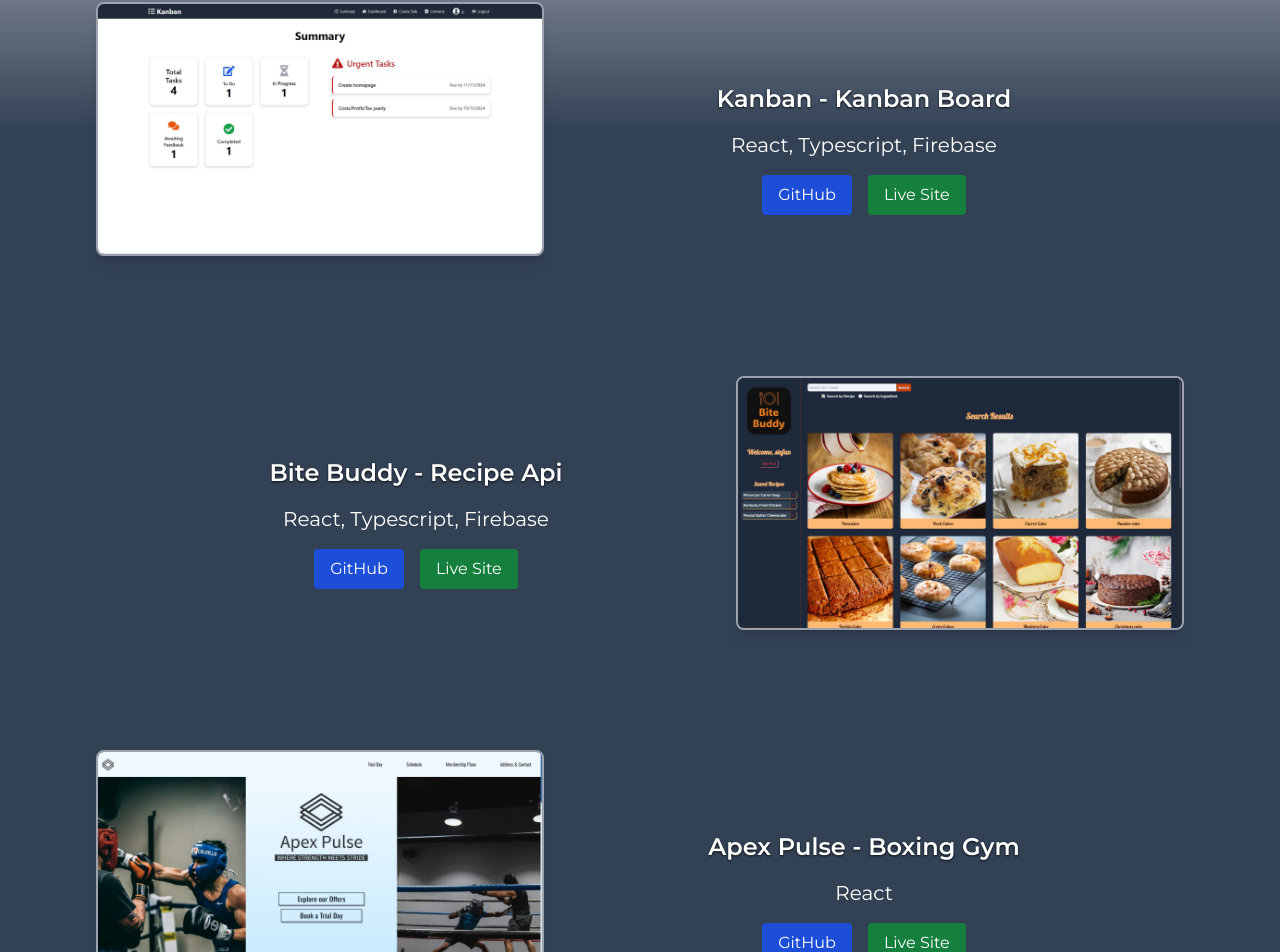
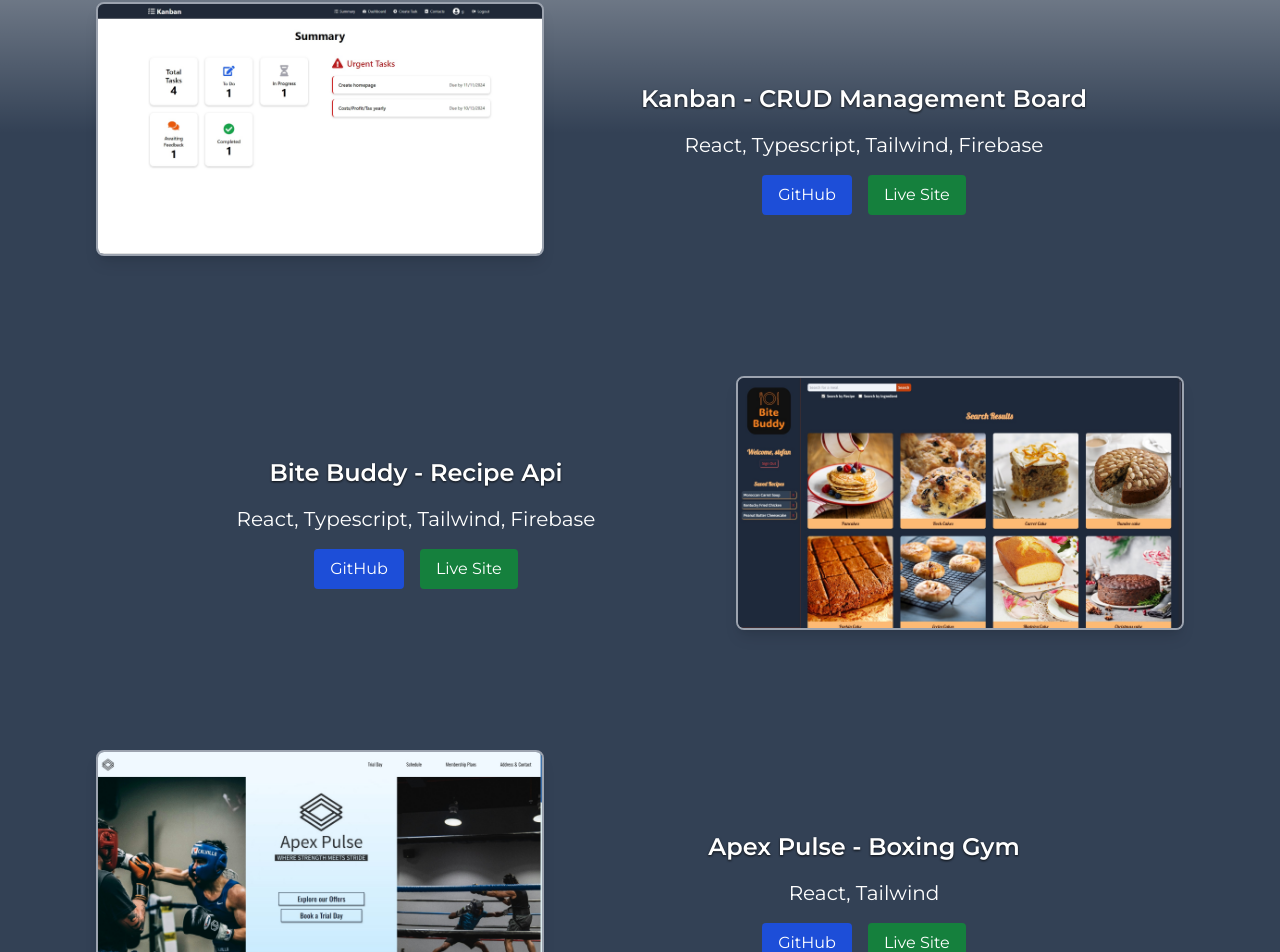
Before and after one commit to stefandm/portfolio-react, a React (Vite) app: page / in a window 1280 px wide. Shown: the part 2014-2966 px from the top of the page. Built offline with nearby package versions, Linux system fonts and the light colour scheme.

Commit message:
small text changes

```diff
--- a/src/components/Projects.tsx
+++ b/src/components/Projects.tsx
@@ -127,13 +127,13 @@ const Projects: React.FC = () => {
               className='text-2xl text-center font-semibold mb-4 drop-shadow-[0_1.2px_1.2px_rgba(0,0,0,0.8)]'
               variants={textVariants}
             >
-              Kanban - Kanban Board
+              Kanban - CRUD Management Board
             </motion.h2>
             <motion.h3
               className='text-xl text-center font-normal mb-4'
               variants={textVariants}
             >
-              React, Typescript, Firebase
+              React, Typescript, Tailwind, Firebase
             </motion.h3>
             <div className='flex gap-4'>
               <a
@@ -174,7 +174,7 @@ const Projects: React.FC = () => {
               className='text-xl text-center font-normal mb-4'
               variants={textVariants}
             >
-              React, Typescript, Firebase
+              React, Typescript, Tailwind, Firebase
             </motion.h3>
             <div className='flex gap-4'>
               <a
@@ -228,7 +228,7 @@ const Projects: React.FC = () => {
               className='text-xl text-center font-normal mb-4'
               variants={textVariants}
             >
-              React
+              React, Tailwind
             </motion.h3>
             <div className='flex gap-4'>
               <a
```
